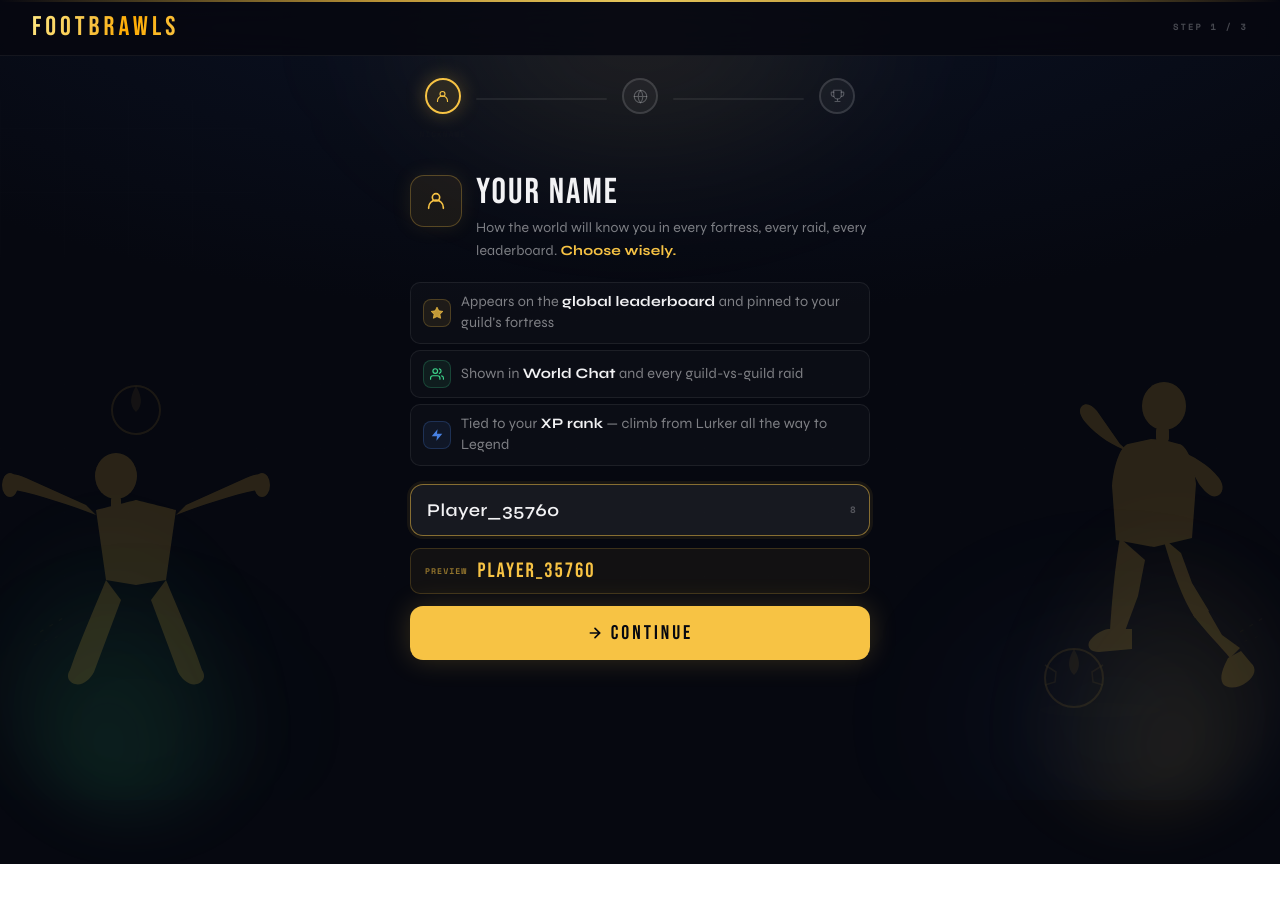
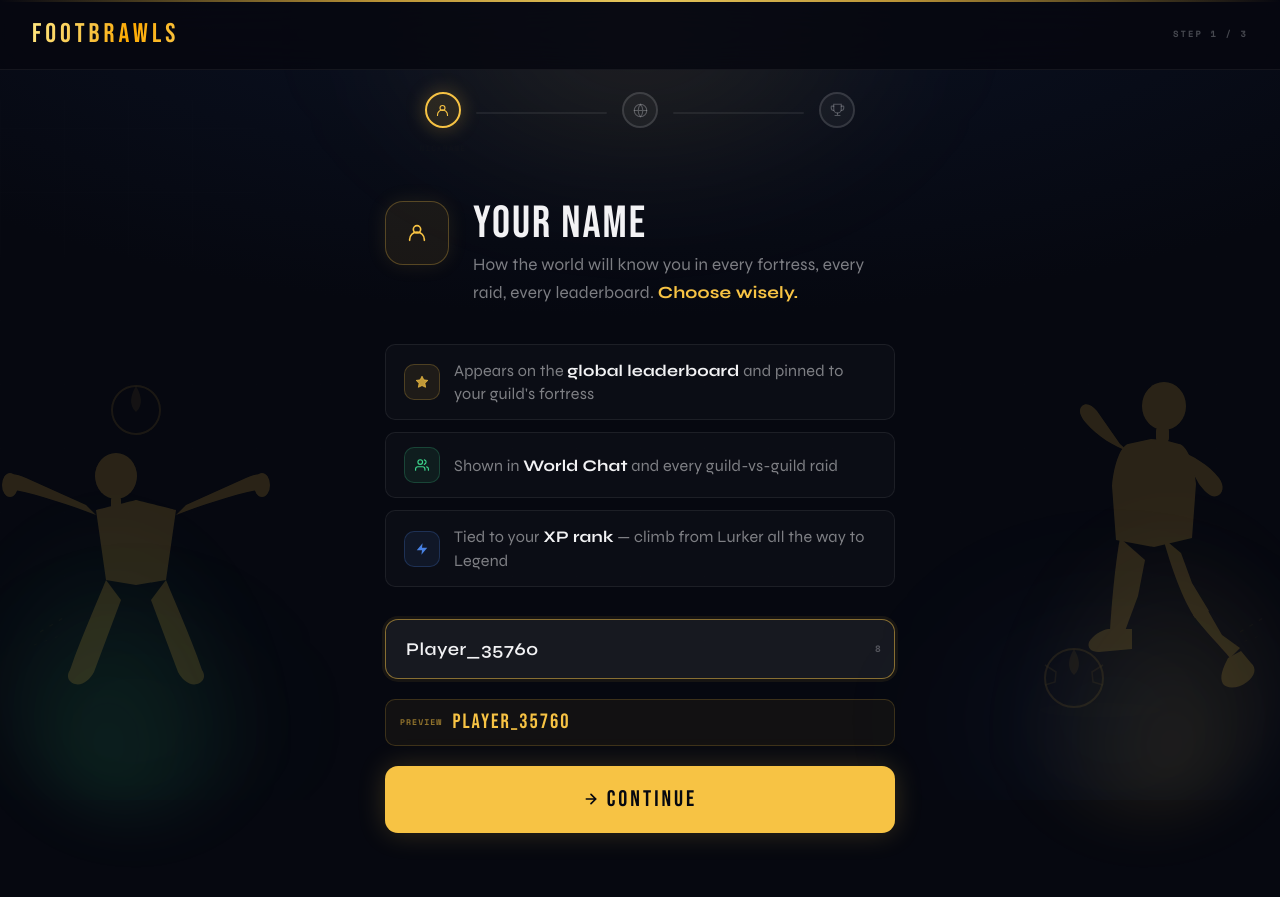
Before and after one commit to xHardik/footbrawls, a React (Vite) app in the folder footbrawls/: page /onboarding in a window 1280 px wide. Before the commit the page ends 864 px from the top, so only its background shows below. Built offline with nearby package versions, Linux system fonts and the light colour scheme.

Commit message:
fix 56 oboarding

```diff
--- a/footbrawls/src/pages/Onboarding.jsx
+++ b/footbrawls/src/pages/Onboarding.jsx
@@ -323,16 +323,16 @@ function Rail({ step }) {
 // ─── Step hero ────────────────────────────────────────────────────────────────
 function Hero({ icon, rgb, title, sub }) {
   return (
-    <div style={{ display: 'flex', alignItems: 'flex-start', gap: 14, marginBottom: 20 }}>
+    <div style={{ display: 'flex', alignItems: 'flex-start', gap: 24, marginBottom: 36 }}>
       <div style={{
-        width: 52, height: 52, borderRadius: 14, flexShrink: 0,
+        width: 64, height: 64, borderRadius: 18, flexShrink: 0,
         background: `rgba(${rgb},.08)`, border: `1.5px solid rgba(${rgb},.28)`,
         display: 'flex', alignItems: 'center', justifyContent: 'center',
         boxShadow: `0 0 20px rgba(${rgb},.1)`,
       }}>{icon}</div>
       <div>
-        <div style={{ fontFamily: "'Bebas Neue',sans-serif", fontSize: '2rem', letterSpacing: 2, lineHeight: 1, color: C.text, marginBottom: 5 }}>{title}</div>
-        <div style={{ fontSize: '.78rem', color: C.muted, lineHeight: 1.65 }} dangerouslySetInnerHTML={{ __html: sub }}/>
+        <div style={{ fontFamily: "'Bebas Neue',sans-serif", fontSize: '2.5rem', letterSpacing: 2, lineHeight: 1, color: C.text, marginBottom: 5 }}>{title}</div>
+        <div style={{ fontSize: '0.95rem', color: C.muted, lineHeight: 1.65 }} dangerouslySetInnerHTML={{ __html: sub }}/>
       </div>
     </div>
   );
@@ -341,9 +341,9 @@ function Hero({ icon, rgb, title, sub }) {
 // ─── Bullet row ───────────────────────────────────────────────────────────────
 function Bullet({ icon, ibg, iborder, text }) {
   return (
-    <div style={{ display: 'flex', alignItems: 'center', gap: 10, padding: '9px 12px', background: 'rgba(255,255,255,.025)', border: `1px solid ${C.border}`, borderRadius: 10 }}>
-      <div style={{ width: 28, height: 28, borderRadius: 8, display: 'flex', alignItems: 'center', justifyContent: 'center', flexShrink: 0, background: ibg, border: `1px solid ${iborder}` }}>{icon}</div>
-      <span style={{ fontSize: '.8rem', color: C.muted, lineHeight: 1.45 }} dangerouslySetInnerHTML={{ __html: text }}/>
+    <div style={{ display: 'flex', alignItems: 'center', gap: 14, padding: '14px 18px', background: 'rgba(255,255,255,.025)', border: `1px solid ${C.border}`, borderRadius: 10 }}>
+      <div style={{ width: 36, height: 36, borderRadius: 10, display: 'flex', alignItems: 'center', justifyContent: 'center', flexShrink: 0, background: ibg, border: `1px solid ${iborder}` }}>{icon}</div>
+      <span style={{ fontSize: '0.9rem', color: C.muted, lineHeight: 1.45 }} dangerouslySetInnerHTML={{ __html: text }}/>
     </div>
   );
 }
@@ -351,8 +351,8 @@ function Bullet({ icon, ibg, iborder, text }) {
 // ─── Stat card ────────────────────────────────────────────────────────────────
 function Stat({ num, label, color, bg, border }) {
   return (
-    <div style={{ padding: '12px 14px', background: bg, border: `1px solid ${border}`, borderRadius: 12 }}>
-      <div style={{ fontFamily: "'Bebas Neue',sans-serif", fontSize: '1.7rem', letterSpacing: 2, color, lineHeight: 1 }}>{num}</div>
+    <div style={{ padding: '16px 20px', background: bg, border: `1px solid ${border}`, borderRadius: 12 }}>
+      <div style={{ fontFamily: "'Bebas Neue',sans-serif", fontSize: '2.2rem', letterSpacing: 2, color, lineHeight: 1 }}>{num}</div>
       <div style={{ fontFamily: "'Space Mono',monospace", fontSize: '.44rem', fontWeight: 700, letterSpacing: .8, textTransform: 'uppercase', color: C.muted2, marginTop: 5, lineHeight: 1.5 }}>{label}</div>
     </div>
   );
@@ -362,14 +362,14 @@ function Stat({ num, label, color, bg, border }) {
 function TxtInput({ value, onChange, onKeyDown, placeholder, maxLength, autoFocus }) {
   const [focused, setFocused] = useState(false);
   return (
-    <div style={{ position: 'relative', marginBottom: 12 }}>
+    <div style={{ position: 'relative', marginBottom: 20 }}>
       <input
         value={value} onChange={onChange} onKeyDown={onKeyDown}
         placeholder={placeholder} maxLength={maxLength} autoFocus={autoFocus}
         onFocus={() => setFocused(true)} onBlur={() => setFocused(false)}
         style={{
           width: '100%', boxSizing: 'border-box',
-          padding: '14px 52px 14px 16px',
+          padding: '18px 52px 18px 20px',
           background: focused ? 'rgba(255,255,255,.07)' : 'rgba(255,255,255,.05)',
           border: `1.5px solid ${focused ? 'rgba(247,195,68,.5)' : 'rgba(255,255,255,.1)'}`,
           boxShadow: focused ? '0 0 0 3px rgba(247,195,68,.07)' : 'none',
@@ -392,7 +392,7 @@ function SrchInput({ value, onChange, placeholder, autoFocus }) {
   const [focused, setFocused] = useState(false);
   return (
     <div style={{ position: 'relative', marginBottom: 8 }}>
-      <div style={{ position: 'absolute', left: 12, top: '50%', transform: 'translateY(-50%)', opacity: .35, pointerEvents: 'none' }}>
+      <div style={{ position: 'absolute', left: 16, top: '50%', transform: 'translateY(-50%)', opacity: .35, pointerEvents: 'none' }}>
         <Ic.Search s={14} c={C.text}/>
       </div>
       <input
@@ -400,11 +400,11 @@ function SrchInput({ value, onChange, placeholder, autoFocus }) {
         onFocus={() => setFocused(true)} onBlur={() => setFocused(false)}
         style={{
           width: '100%', boxSizing: 'border-box',
-          padding: '11px 14px 11px 36px',
+          padding: '14px 18px 14px 44px',
           background: focused ? 'rgba(255,255,255,.07)' : 'rgba(255,255,255,.05)',
           border: `1.5px solid ${focused ? 'rgba(247,195,68,.38)' : 'rgba(255,255,255,.08)'}`,
           borderRadius: 11, color: C.text,
-          fontFamily: "'Syne',sans-serif", fontSize: '.88rem',
+          fontFamily: "'Syne',sans-serif", fontSize: '1rem',
           outline: 'none', transition: 'all .2s',
         }}
       />
@@ -420,15 +420,15 @@ function Item({ country, selected, onClick }) {
       onClick={onClick}
       style={{
         display: 'flex', alignItems: 'center', gap: 11,
-        padding: '10px 13px',
+        padding: '14px 18px',
         background: selected ? 'rgba(247,195,68,.08)' : 'rgba(255,255,255,.025)',
         border: `1px solid ${selected ? 'rgba(247,195,68,.42)' : C.border2}`,
         borderRadius: 10, cursor: 'pointer', color: C.text,
-        fontFamily: "'Syne',sans-serif", fontSize: '.87rem', fontWeight: 600,
+        fontFamily: "'Syne',sans-serif", fontSize: '1rem', fontWeight: 600,
         textAlign: 'left', width: '100%', transition: 'all .15s',
       }}
     >
-      <span style={{ fontSize: '1.2rem', lineHeight: 1, flexShrink: 0 }}>{country.flag}</span>
+      <span style={{ fontSize: '1.5rem', lineHeight: 1, flexShrink: 0 }}>{country.flag}</span>
       <span style={{ flex: 1 }}>{country.name}</span>
       {selected ? <Ic.Check s={14} c={C.accent}/> : <Ic.ChevR s={13} c={C.muted2}/>}
     </button>
@@ -443,11 +443,11 @@ function CTA({ children, onClick, disabled, loading }) {
       disabled={disabled || loading}
       onClick={onClick}
       style={{
-        width: '100%', padding: '15px', border: 'none', borderRadius: 13,
-        fontFamily: "'Bebas Neue',sans-serif", fontSize: '1.1rem', letterSpacing: 3,
+        width: '100%', padding: '20px', border: 'none', borderRadius: 13,
+        fontFamily: "'Bebas Neue',sans-serif", fontSize: '1.25rem', letterSpacing: 3,
         cursor: disabled ? 'not-allowed' : 'pointer',
         display: 'flex', alignItems: 'center', justifyContent: 'center', gap: 8,
-        transition: 'all .2s', marginTop: 4,
+        transition: 'all .2s', marginTop: 20,
         background: disabled ? 'rgba(255,255,255,.07)' : C.accent,
         color: disabled ? C.muted2 : C.bg,
         boxShadow: disabled ? 'none' : '0 0 28px rgba(247,195,68,.2)',
@@ -521,7 +521,7 @@ export default function Onboarding() {
       <GoalkeeperSilhouette/>
 
       {/* ── nav ── */}
-      <nav style={{ position: 'sticky', top: 0, zIndex: 200, width: '100%', display: 'flex', alignItems: 'center', justifyContent: 'space-between', height: 56, background: 'rgba(6,8,16,.85)', backdropFilter: 'blur(28px)', borderBottom: '1px solid rgba(255,255,255,.06)', padding: '0 32px', boxSizing: 'border-box' }}>
+      <nav style={{ position: 'sticky', top: 0, zIndex: 200, width: '100%', display: 'flex', alignItems: 'center', justifyContent: 'space-between', height: 70, background: 'rgba(6,8,16,.85)', backdropFilter: 'blur(28px)', borderBottom: '1px solid rgba(255,255,255,.06)', padding: '0 32px', boxSizing: 'border-box' }}>
         <div style={{ position: 'absolute', top: 0, left: 0, right: 0, height: 2, background: 'linear-gradient(90deg,transparent,rgba(247,195,68,.75) 30%,rgba(255,220,100,.9) 50%,rgba(247,195,68,.75) 70%,transparent)' }}/>
         <span style={{ fontFamily: "'Bebas Neue',sans-serif", fontSize: '1.5rem', letterSpacing: 4, background: 'linear-gradient(110deg,#ffe680,#F7C344 40%,#ffaa00 65%,#F7C344)', WebkitBackgroundClip: 'text', WebkitTextFillColor: 'transparent', backgroundClip: 'text' }}>FOOTBRAWLS</span>
         <span style={{ fontFamily: "'Space Mono',monospace", fontSize: '.5rem', fontWeight: 700, letterSpacing: 2, textTransform: 'uppercase', color: C.muted2 }}>Step {step} / 3</span>
@@ -534,7 +534,7 @@ export default function Onboarding() {
       <div
         key={'step-' + step}
         className="ob-step-content"
-        style={{ width: '100%', maxWidth: 500, marginTop: 28, position: 'relative', zIndex: 5, padding: '0 20px', boxSizing: 'border-box' }}
+        style={{ width: '100%', maxWidth: 550, marginTop: 40, position: 'relative', zIndex: 5, padding: '0 20px', boxSizing: 'border-box' }}
       >
 
         {/* ════ STEP 1 ════ */}
@@ -547,7 +547,7 @@ export default function Onboarding() {
               sub={`How the world will know you in every fortress, every raid, every leaderboard. <strong style="color:#F7C344">Choose wisely.</strong>`}
             />
 
-            <div style={{ display: 'flex', flexDirection: 'column', gap: 6, marginBottom: 18 }}>
+            <div style={{ display: 'flex', flexDirection: 'column', gap: 12, marginBottom: 32 }}>
               <Bullet
                 icon={<Ic.Star  s={14} c={C.accent}/>}
                 ibg="rgba(247,195,68,.08)" iborder="rgba(247,195,68,.22)"
@@ -575,7 +575,7 @@ export default function Onboarding() {
             />
 
             {nick.trim().length >= 2 && (
-              <div style={{ display: 'flex', alignItems: 'center', gap: 10, padding: '9px 14px', background: 'rgba(247,195,68,.05)', border: '1px solid rgba(247,195,68,.18)', borderRadius: 10, marginBottom: 12, animation: 'ob-pop .35s ease' }}>
+              <div style={{ display: 'flex', alignItems: 'center', gap: 10, padding: '9px 14px', background: 'rgba(247,195,68,.05)', border: '1px solid rgba(247,195,68,.18)', borderRadius: 10, marginBottom: 20, animation: 'ob-pop .35s ease' }}>
                 <span style={{ fontFamily: "'Space Mono',monospace", fontSize: '.46rem', fontWeight: 700, letterSpacing: 1, textTransform: 'uppercase', color: 'rgba(247,195,68,.55)' }}>Preview</span>
                 <span style={{ fontFamily: "'Bebas Neue',sans-serif", fontSize: '1.15rem', letterSpacing: 2, color: C.accent }}>{nick.trim().toUpperCase()}</span>
               </div>
@@ -613,7 +613,7 @@ export default function Onboarding() {
               {filtC.slice(0, 200).map(c => (
                 <Item key={c.code} country={c} selected={false} onClick={() => pickCountry(c)}/>
               ))}
-              {filtC.length === 0 && <p style={{ color: C.muted, fontSize: '.8rem', textAlign: 'center', padding: 20 }}>No countries found</p>}
+              {filtC.length === 0 && <p style={{ color: C.muted, fontSize: '0.9rem', textAlign: 'center', padding: 20 }}>No countries found</p>}
             </div>
           </div>
         )}
@@ -632,7 +632,7 @@ export default function Onboarding() {
             {home && (
               <div style={{ display: 'flex', alignItems: 'center', gap: 8, padding: '8px 13px', background: 'rgba(247,195,68,.05)', border: '1px solid rgba(247,195,68,.14)', borderRadius: 10, marginBottom: 10 }}>
                 <span style={{ fontFamily: "'Space Mono',monospace", fontSize: '.46rem', fontWeight: 700, letterSpacing: 1, textTransform: 'uppercase', color: 'rgba(247,195,68,.5)' }}>Home</span>
-                <span style={{ fontSize: '1.1rem' }}>{home.flag}</span>
+                <span style={{ fontSize: '1.25rem' }}>{home.flag}</span>
                 <span style={{ fontSize: '.85rem', fontWeight: 600, color: C.text }}>{home.name}</span>
               </div>
             )}
@@ -642,7 +642,7 @@ export default function Onboarding() {
               {[
                 { n: '9',   l: 'Daily\nGames',    c: C.accent },
                 { n: '250', l: 'Max XP\nper Day',  c: C.green  },
-                { n: '32',  l: 'WC 2026\nNations', c: C.blue   },
+                { n: '48',  l: 'WC 2026\nNations', c: C.blue   },
               ].map(s => (
                 <div key={s.l} style={{ padding: 10, background: 'rgba(255,255,255,.03)', border: `1px solid ${C.border}`, borderRadius: 10, textAlign: 'center' }}>
                   <div style={{ fontFamily: "'Bebas Neue',sans-serif", fontSize: '1.45rem', letterSpacing: 1, color: s.c, lineHeight: 1 }}>{s.n}</div>
@@ -653,11 +653,11 @@ export default function Onboarding() {
 
             <SrchInput value={tSrch} onChange={e => setTSrch(e.target.value)} placeholder="Search WC 2026 nation…" autoFocus/>
 
-            <div className="ob-list" style={{ maxHeight: 244, overflowY: 'auto', display: 'flex', flexDirection: 'column', gap: 3, marginBottom: 12 }}>
+            <div className="ob-list" style={{ maxHeight: 244, overflowY: 'auto', display: 'flex', flexDirection: 'column', gap: 3, marginBottom: 20 }}>
               {filtT.map(c => (
                 <Item key={c.code} country={c} selected={team?.code === c.code} onClick={() => { setTeam(c); setErr(''); }}/>
               ))}
-              {filtT.length === 0 && <p style={{ color: C.muted, fontSize: '.8rem', textAlign: 'center', padding: 20 }}>No teams found</p>}
+              {filtT.length === 0 && <p style={{ color: C.muted, fontSize: '0.9rem', textAlign: 'center', padding: 20 }}>No teams found</p>}
             </div>
 
             <Err msg={err}/>
@@ -668,7 +668,7 @@ export default function Onboarding() {
             <button
               className="ob-back"
               onClick={() => { setStep(2); setTSrch(''); setTeam(null); }}
-              style={{ background: 'none', border: 'none', color: C.muted2, fontSize: '.78rem', fontFamily: "'Syne',sans-serif", cursor: 'pointer', padding: '10px 0', marginTop: 4, display: 'flex', alignItems: 'center', gap: 6, transition: 'color .2s' }}
+              style={{ background: 'none', border: 'none', color: C.muted2, fontSize: '0.95rem', fontFamily: "'Syne',sans-serif", cursor: 'pointer', padding: '10px 0', marginTop: 20, display: 'flex', alignItems: 'center', gap: 6, transition: 'color .2s' }}
             >
               <Ic.ArrL s={14} c="currentColor"/>Back
             </button>
```
